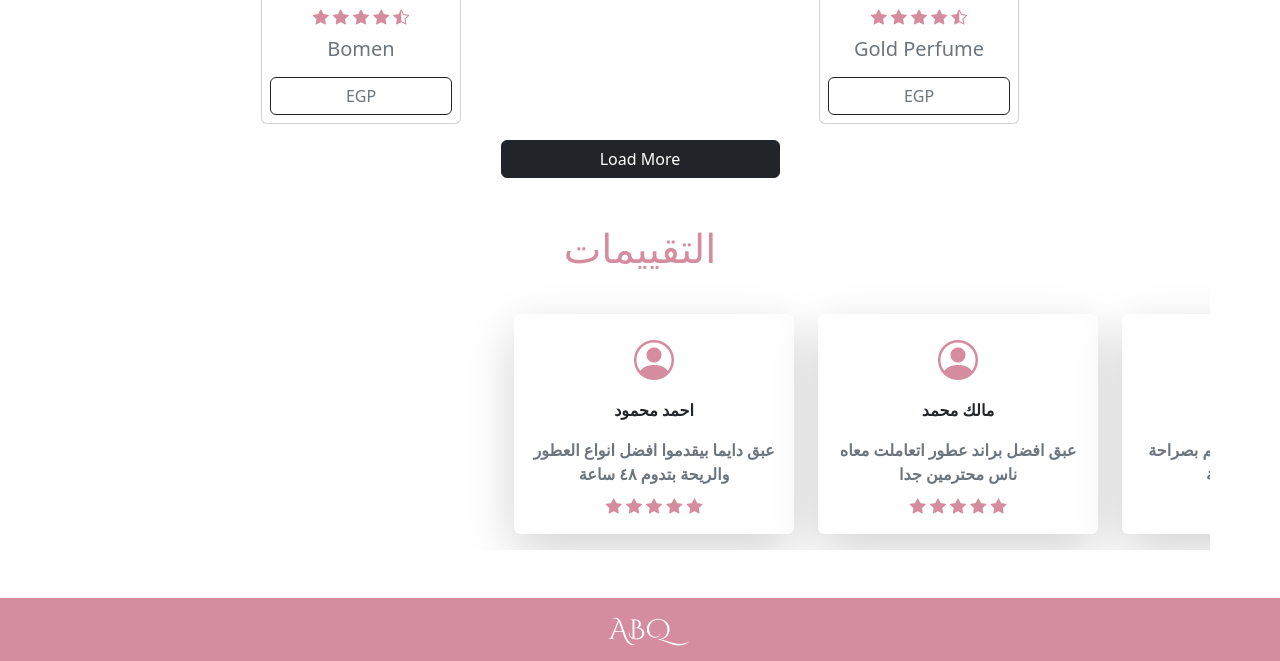
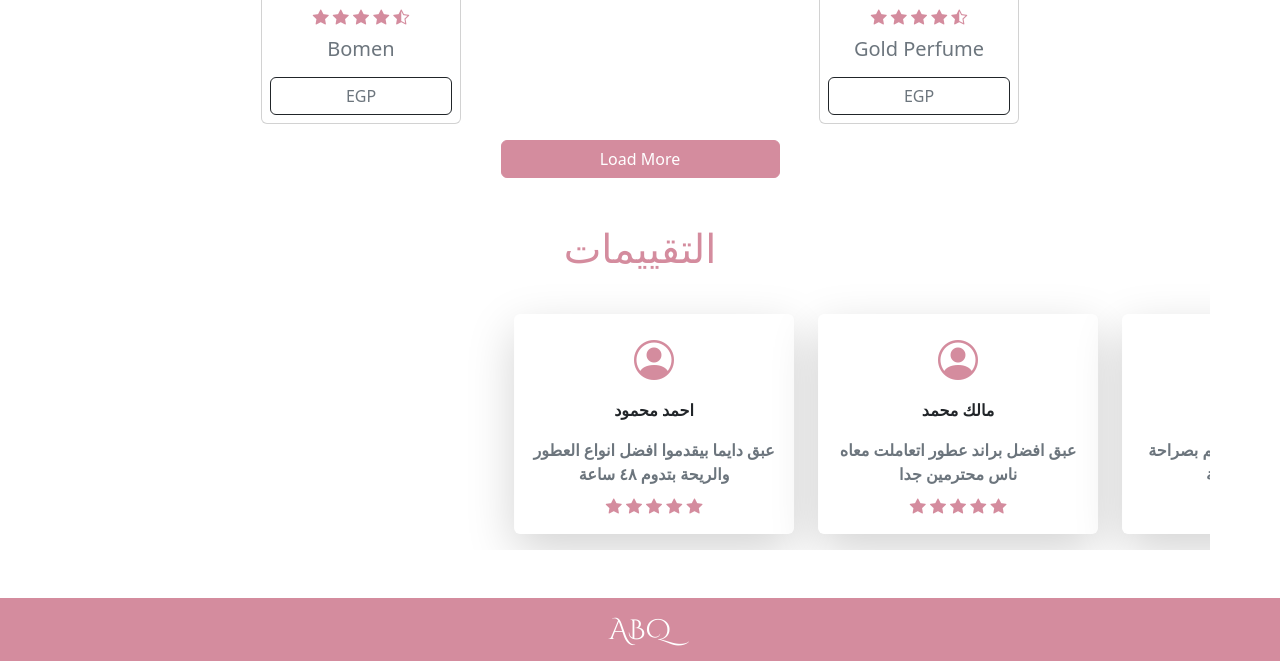
Before and after one commit to hemoelemary/Freelancing-Projects-My-Journey-In-Nafezly, a plain HTML site: page Aabq Perfumes/index.html in a window 1280 px wide. Shown: the part 2678-3339 px from the top of the page. Drawn offline with nearby package versions, Linux system fonts and the light colour scheme; a web font is replaced by a local one.

Commit message:
finished

```diff
--- a/Aabq Perfumes/index.html
+++ b/Aabq Perfumes/index.html
@@ -353,7 +353,7 @@
                     <div class="btn btn-outline-dark text-center text-secondary">EGP</div>
                 </div>
             </div>
-            <div class="btn btn-dark d-flex justify-content-center align-items-center my-3 mx-auto w-25">Load More</div>
+            <div class="btn btn-primary d-flex justify-content-center align-items-center my-3 mx-auto w-25">Load More</div>
         </section>
             <section id="testimonial" class="mt-5 container overflow-hidden">
             <h1 class="rakkas text-center btns">التقييمات</h1>
```
